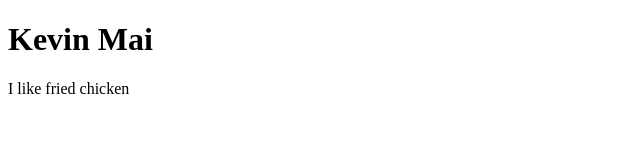
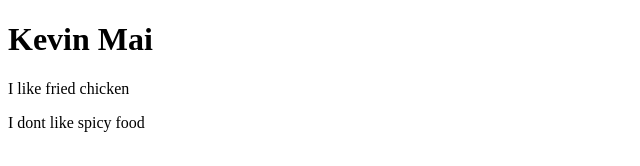
Before and after one commit to quocthinhmai/web_repo_exp, a plain HTML site: page index.html in a window 1280 px wide. Shown: the whole page, without its empty margins (0-640 px from the left). Drawn offline with Linux system fonts and the light colour scheme.

Commit message:
Added second paragraph
+ Paragraph about spicy food (line 12)

```diff
--- a/index.html
+++ b/index.html
@@ -9,6 +9,7 @@
     <header>
         <h1> Kevin Mai </h1>
         <p>I like fried chicken</p>
+        <p>I dont like spicy food</p>
     </header>
 </body>
 </html>
```
